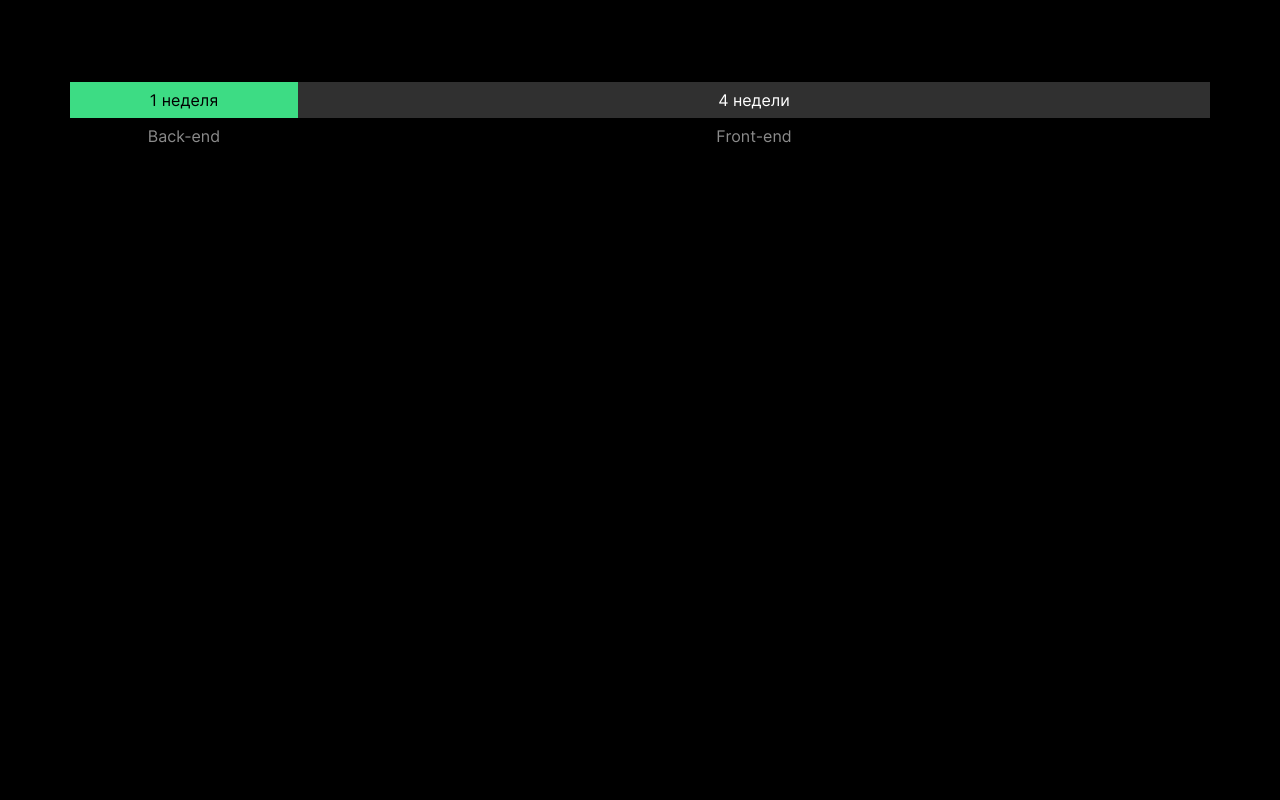
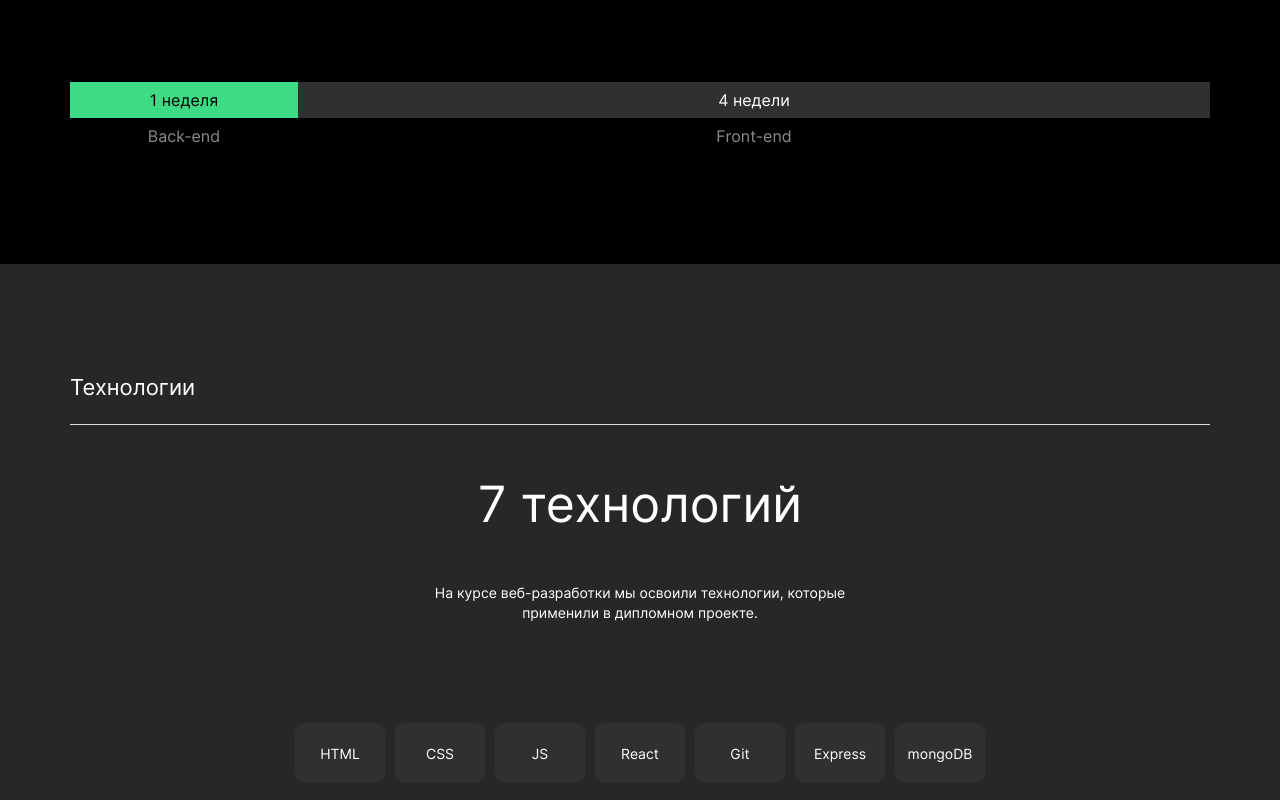
Before and after one commit to Pechenjka/movies-explorer-frontend, a React (Create React App) app: page / in a window 1280 px wide. Shown: the part 923-1723 px from the top of the page. Before the commit the page ends 1187 px from the top, so only its background shows below. Built offline with nearby package versions, Linux system fonts and the light colour scheme.

Commit message:
feat: добавить компонент techs - о стеке технологий, на главную страницу

```diff
--- a/src/components/Main/Main.js
+++ b/src/components/Main/Main.js
@@ -1,5 +1,6 @@
 import AboutProject from "../AboutProject/AboutProject";
 import Promo from "../Promo/Promo";
+import Techs from "../Techs/Techs";
 import "./Main.css";
 
 const Main = () => {
@@ -7,6 +8,7 @@ const Main = () => {
     <main className="content">
       <Promo />
       <AboutProject/>
+      <Techs/>
     </main>
   );
 };
--- /dev/null
+++ b/src/components/Techs/Techs.css
@@ -0,0 +1,72 @@
+.content_techs {
+  color: #ffff;
+  width: 100%;
+  margin: 0;
+  background: rgba(39, 39, 39, 1);
+}
+
+.techs__header {
+  border-bottom: 1px solid rgba(218, 218, 218, 1);
+  max-width: 1140px;
+  padding-bottom: 23px;
+  padding-top: 110px;
+
+  margin: 0 auto;
+}
+
+.techs__header_text {
+  font-style: normal;
+  font-weight: normal;
+  font-size: 22px;
+  line-height: 27px;
+  color: white;
+  margin: 0;
+}
+
+.techs__body {
+  text-align: center;
+}
+.techs__body-header {
+  font-style: normal;
+  font-weight: normal;
+  font-size: 50px;
+  line-height: 58px;
+}
+
+.techs__body-text {
+  width: 460px;
+  font-style: normal;
+  font-weight: normal;
+  font-size: 14px;
+  line-height: 20px;
+  margin: 0 auto;
+}
+
+.techs__stack {
+  list-style: none;
+  display: flex;
+  margin: 100px auto 0;
+  padding: 0 0 100px;
+  justify-content: center;
+}
+.techs__stack_container {
+  display: flex;
+  width: 90px;
+  height: 60px;
+  background-color: rgba(48, 48, 48, 1);
+  margin: 0 10px 0 0;
+  border-radius: 10px;
+  justify-content: center;
+  align-items: center;
+}
+
+.techs__stack_container:last-of-type {
+  margin-right: 0;
+}
+.techs__stack_item {
+  box-sizing: border-box;
+  font-style: normal;
+  font-weight: normal;
+  font-size: 14px;
+  line-height: 17px;
+}
--- /dev/null
+++ b/src/components/Techs/Techs.js
@@ -0,0 +1,27 @@
+import "./Techs.css";
+
+const Techs = () => {
+  const stackTechs = ["HTML", "CSS", "JS", "React", "Git", "Express", "mongoDB"];
+  return (
+    <div className="content_techs">
+      <div className="techs__header">
+        <p className="techs__header_text">Технологии</p>
+      </div>
+      <div className="techs__body">
+        <h3 className="techs__body-header">7 технологий</h3>
+        <p className="techs__body-text">
+          На курсе веб-разработки мы освоили технологии, которые применили в дипломном проекте.
+        </p>
+      </div>
+      <ul className="techs__stack">
+        {stackTechs.map((item) => (
+          <li className="techs__stack_container">
+            <p className='techs__stack_item'>{item}</p>
+          </li>
+        ))}
+      </ul>
+    </div>
+  );
+};
+
+export default Techs;
```
